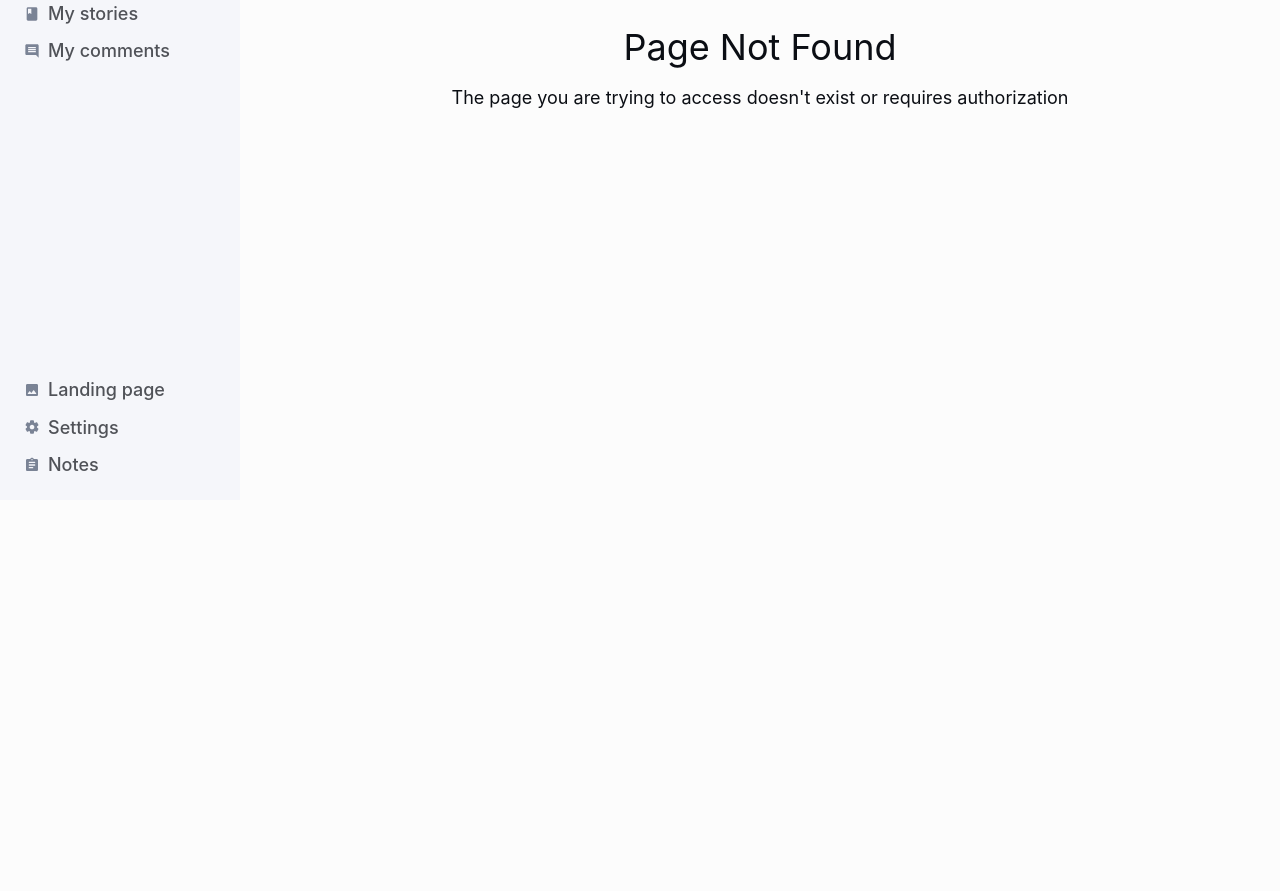
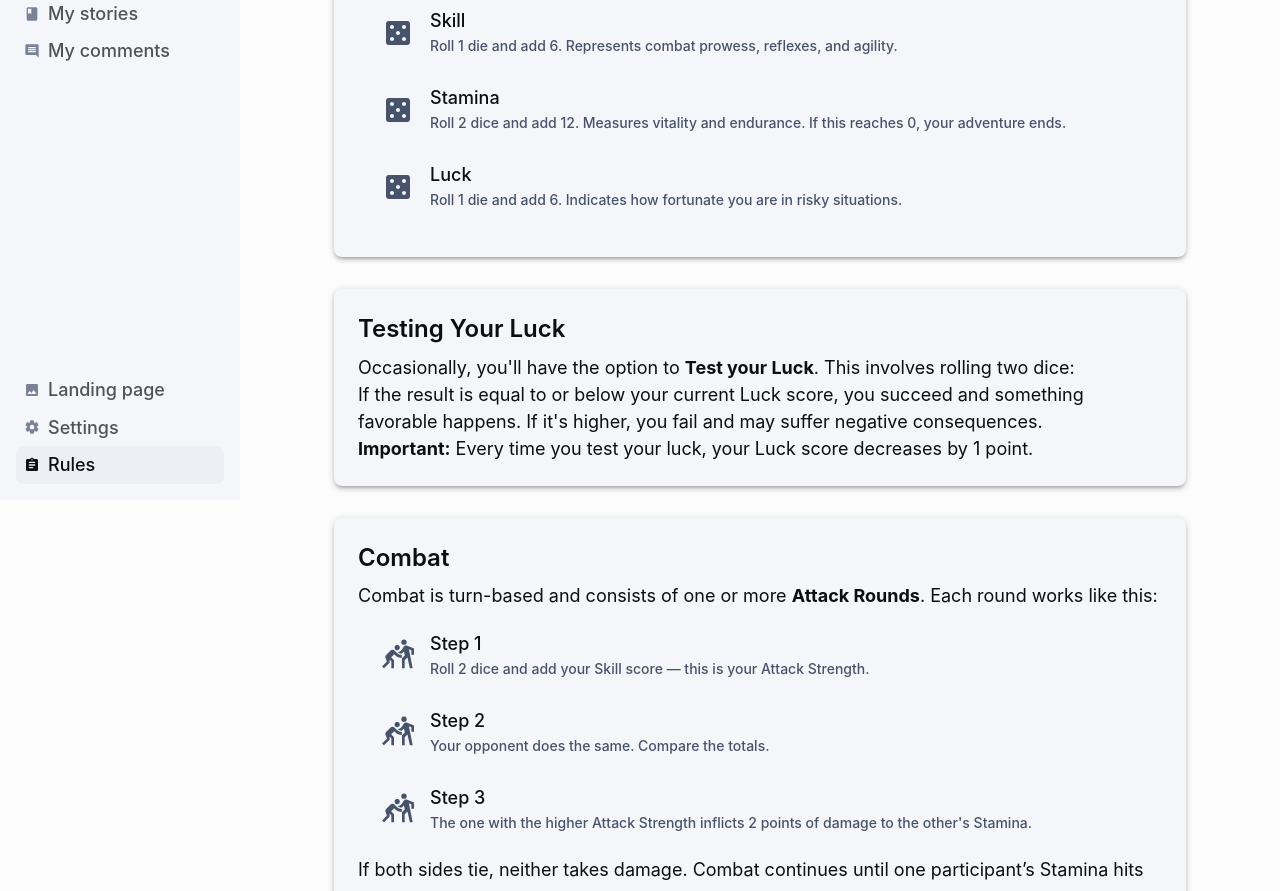
Before and after one commit to tmikov99/story-ui, a React (Vite) app: page /rules in a window 1280 px wide. Shown: the part 300-1191 px from the top of the page. Before the commit the page ends 800 px from the top, so only its background shows below. Built offline with nearby package versions, Linux system fonts and the light colour scheme; no server answers.

Commit message:
Add rules page (#110)

```diff
--- a/src/App.tsx
+++ b/src/App.tsx
@@ -39,6 +39,7 @@ import { useEffect } from 'react';
 import { refreshToken } from './api/auth';
 import { useDispatch } from 'react-redux';
 import { loginSuccess, logout } from './redux/authSlice';
+import RulesPage from './components/RulesPage';
 
 function App() {
   const isAuthenticated = useSelector((state: RootState) => state.auth.isAuthenticated);
@@ -130,6 +131,7 @@ function App() {
             {isAuthenticated && <Route path="/edit/:storyId" element={<StoryEdit />} />}
             {isAuthenticated && <Route path="/pageLinks/:storyId" element={<PageLinks />}/>}
             <Route path="/account" element={ isAuthenticated ? <AccountSettings /> : <UserEmptyState />} />
+            <Route path="/rules" element={<RulesPage />} />
             <Route path="/user/:username" element={<ProfilePage />} />
             <Route
               path="*"
--- /dev/null
+++ b/src/components/RulesPage.tsx
@@ -0,0 +1,156 @@
+import { Container, Typography, Paper, List, ListItem, ListItemIcon, ListItemText, styled, listItemIconClasses } from "@mui/material";
+import CasinoIcon from '@mui/icons-material/Casino';
+import SportsKabaddiIcon from '@mui/icons-material/SportsKabaddi';
+import Inventory2Icon from '@mui/icons-material/Inventory2';
+
+const RulesListIcon = styled(ListItemIcon)(({ theme }) => ({
+  paddingRight: 16,
+  '& .MuiSvgIcon-root': {
+    width: 32,
+    height: 32,
+  },
+}));
+
+export default function RulesPage() {
+  return (
+    <Container maxWidth="md" sx={{ py: 4 }}>
+      <Typography variant="h3" gutterBottom>Game Rules</Typography>
+
+      <Paper elevation={3} sx={{ p: 3, mb: 4 }}>
+        <Typography variant="h5" gutterBottom>Character Stats</Typography>
+        <Typography>
+          At the beginning of each adventure, your hero is assigned three core stats: <strong>Skill</strong>, <strong>Stamina</strong>, and <strong>Luck</strong>.
+        </Typography>
+        <List>
+          <ListItem>
+            <RulesListIcon><CasinoIcon /></RulesListIcon>
+            <ListItemText
+              primary="Skill"
+              secondary="Roll 1 die and add 6. Represents combat prowess, reflexes, and agility."
+            />
+          </ListItem>
+          <ListItem>
+            <RulesListIcon><CasinoIcon /></RulesListIcon>
+            <ListItemText
+              primary="Stamina"
+              secondary="Roll 2 dice and add 12. Measures vitality and endurance. If this reaches 0, your adventure ends."
+            />
+          </ListItem>
+          <ListItem>
+            <RulesListIcon><CasinoIcon /></RulesListIcon>
+            <ListItemText
+              primary="Luck"
+              secondary="Roll 1 die and add 6. Indicates how fortunate you are in risky situations."
+            />
+          </ListItem>
+        </List>
+      </Paper>
+
+      <Paper elevation={3} sx={{ p: 3, mb: 4 }}>
+        <Typography variant="h5" gutterBottom>Testing Your Luck</Typography>
+        <Typography>
+          Occasionally, you'll have the option to <strong>Test your Luck</strong>. This involves rolling two dice:
+        </Typography>
+        <Typography>
+          If the result is equal to or below your current Luck score, you succeed and something favorable happens.
+          If it's higher, you fail and may suffer negative consequences.
+        </Typography>
+        <Typography>
+          <strong>Important:</strong> Every time you test your luck, your Luck score decreases by 1 point.
+        </Typography>
+      </Paper>
+
+      <Paper elevation={3} sx={{ p: 3, mb: 4 }}>
+        <Typography variant="h5" gutterBottom>Combat</Typography>
+        <Typography>
+          Combat is turn-based and consists of one or more <strong>Attack Rounds</strong>. Each round works like this:
+        </Typography>
+        <List>
+          <ListItem>
+            <RulesListIcon><SportsKabaddiIcon /></RulesListIcon>
+            <ListItemText
+              primary="Step 1"
+              secondary="Roll 2 dice and add your Skill score — this is your Attack Strength."
+            />
+          </ListItem>
+          <ListItem>
+            <RulesListIcon><SportsKabaddiIcon /></RulesListIcon>
+            <ListItemText
+              primary="Step 2"
+              secondary="Your opponent does the same. Compare the totals."
+            />
+          </ListItem>
+          <ListItem>
+            <RulesListIcon><SportsKabaddiIcon /></RulesListIcon>
+            <ListItemText
+              primary="Step 3"
+              secondary="The one with the higher Attack Strength inflicts 2 points of damage to the other's Stamina."
+            />
+          </ListItem>
+        </List>
+        <Typography>
+          If both sides tie, neither takes damage. Combat continues until one participant’s Stamina hits zero.
+        </Typography>
+      </Paper>
+
+      <Paper elevation={3} sx={{ p: 3, mb: 4 }}>
+        <Typography variant="h5" gutterBottom>Using Luck in Combat</Typography>
+        <Typography>
+          During a battle, you may choose to <strong>Test your Luck</strong> to alter the effects of damage.
+        </Typography>
+        <List>
+          <ListItem>
+            <RulesListIcon><CasinoIcon /></RulesListIcon>
+            <ListItemText
+              primary="When attacking"
+              secondary="If lucky, you deal extra damage. If unlucky, you deal less damage."
+            />
+          </ListItem>
+          <ListItem>
+            <RulesListIcon><CasinoIcon /></RulesListIcon>
+            <ListItemText
+              primary="When defending"
+              secondary="If lucky, you reduce the damage taken. If unlucky, you suffer more damage."
+            />
+          </ListItem>
+        </List>
+        <Typography>
+          This adds risk and reward to every round of combat.
+        </Typography>
+      </Paper>
+
+      <Paper elevation={3} sx={{ p: 3 }}>
+        <Typography variant="h5" gutterBottom>Items and Inventory</Typography>
+        <Typography>
+          Throughout your journey, you’ll find various items: weapons, potions, keys, tools, and more.
+        </Typography>
+        <Typography>
+          Items are added to or removed from your inventory depending on the page you're on. Pay attention - some choices require that you carry specific items to proceed or unlock new paths.
+        </Typography>
+        <List>
+          <ListItem>
+            <RulesListIcon><Inventory2Icon /></RulesListIcon>
+            <ListItemText
+              primary="Granted Items"
+              secondary="Some pages will give you useful items to help in your quest."
+            />
+          </ListItem>
+          <ListItem>
+            <RulesListIcon><Inventory2Icon /></RulesListIcon>
+            <ListItemText
+              primary="Removed Items"
+              secondary="Occasionally, you’ll need to give up items to progress."
+            />
+          </ListItem>
+          <ListItem>
+            <RulesListIcon><Inventory2Icon /></RulesListIcon>
+            <ListItemText
+              primary="Required Items"
+              secondary="Certain choices are only available if you have specific items in your inventory."
+            />
+          </ListItem>
+        </List>
+      </Paper>
+    </Container>
+  );
+};
--- a/src/components/navigation/MenuContent.tsx
+++ b/src/components/navigation/MenuContent.tsx
@@ -43,7 +43,7 @@ const mainListItems3 = [
 const secondaryListItems = [
   { text: 'Landing page', icon: PhotoRoundedIcon, path: '/landing' },
   { text: 'Settings', icon: SettingsRoundedIcon, path: '/account' },
-  { text: 'Notes', icon: AssignmentRoundedIcon, path: '/notes' },
+  { text: 'Rules', icon: AssignmentRoundedIcon, path: '/rules' },
 ];
 
 const mapListItems = (listItems: OptionsListItem[], pathname: string) => {
```
